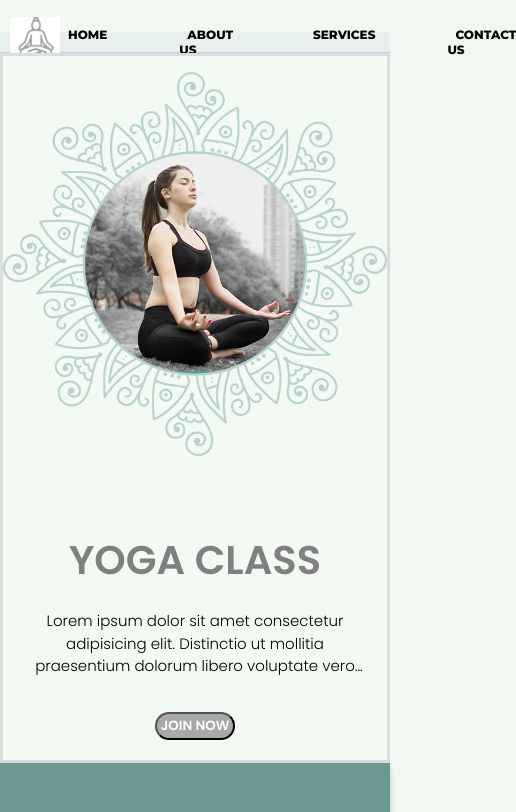
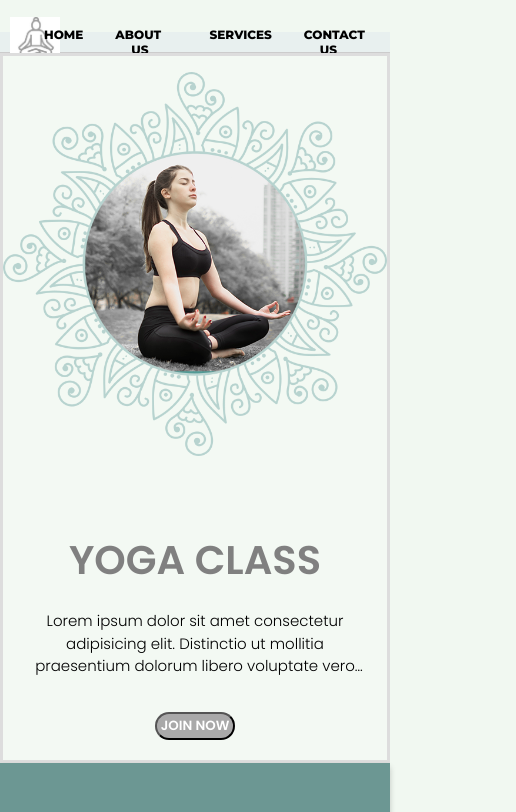
Before and after one commit to King-Love-Coding/my-yoga-website, a plain HTML site: page index.html in a window 390 px wide. Shown: the top 812 px of the page, 516 px wide, since content can reach past the window. Drawn offline with Linux system fonts and the light colour scheme.

Commit message:
Update style.css

```diff
--- a/style.css
+++ b/style.css
@@ -725,7 +725,7 @@ border-radius: 5px;
   nav ul {
     list-style: none;
     display: flex;
-    gap: 4.5rem;
+    gap: 3rem;
     font-size: 12px;
 
   }
@@ -734,7 +734,7 @@ border-radius: 5px;
     text-decoration: none;
     color:black;
     font-weight:bolder;
-    margin-left: .5rem;
+    margin-left: -1rem;
   }
 
 
```
